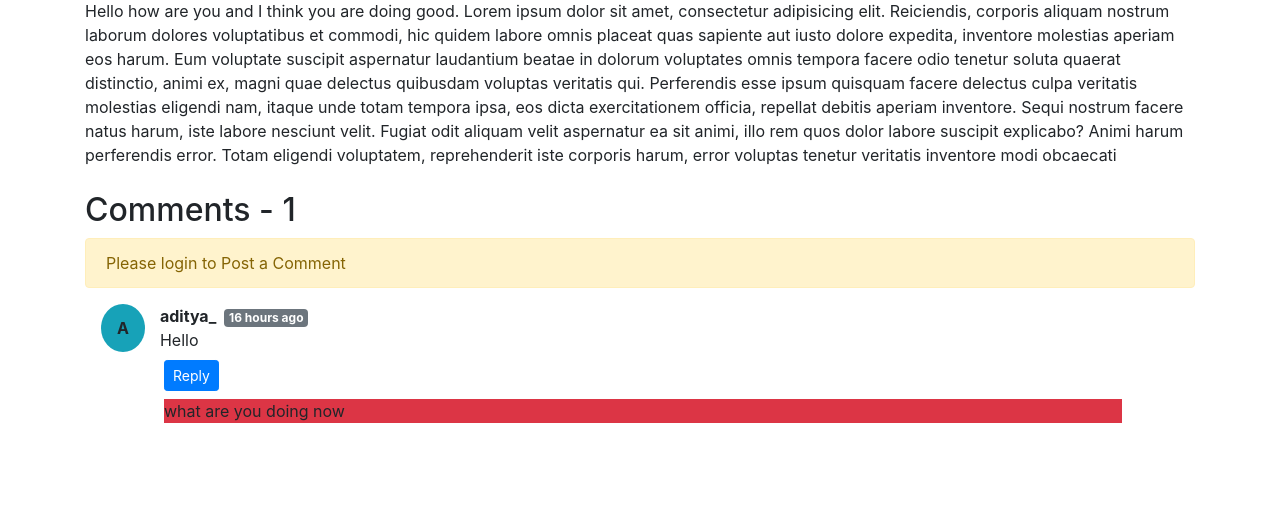
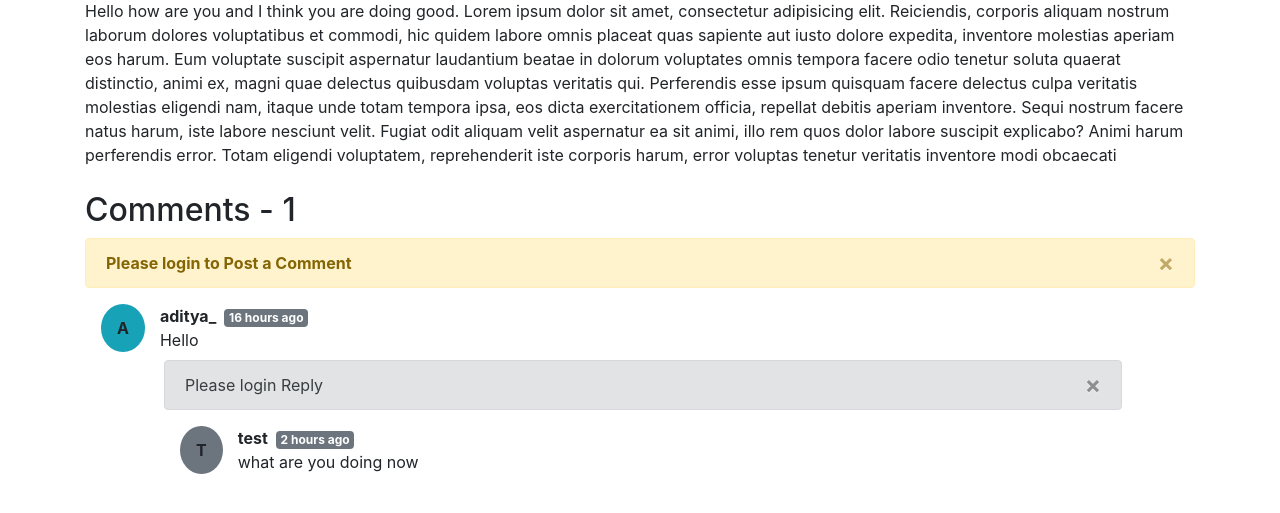
Before and after one commit to adityakashyap5047/django-cwh, a Django app: a page that uses MyCoder/templates/blog/blogPost.html in a window 1280 px wide. Shown: the part 184-697 px from the top of the page. Run offline with Django 5.2, Linux system fonts and the light colour scheme; data comes from the database, SQL or seed files in the repository; both versions use the stored data as it was after the commit.

Commit message:
designig the reply for each post

```diff
--- a/MyCoder/templates/blog/blogPost.html
+++ b/MyCoder/templates/blog/blogPost.html
@@ -20,8 +20,11 @@
         <h2>Comments - {{comments.count}}</h2>
         <div class="my-2">
             {% if not user.is_authenticated %}
-                <div class="alert alert-warning" role="alert">
-                    Please login to Post a Comment
+                <div class="alert alert-warning alert-dismissible fade show" role="alert">
+                    <strong>Please login to Post a Comment</strong>
+                    <button type="button" class="close" data-dismiss="alert" aria-label="Close">
+                      <span aria-hidden="true">&times;</span>
+                    </button>
                 </div>
             {% else %}
                 <form action="/blog/postComment" method="post">{% csrf_token %}
@@ -45,6 +48,7 @@
                 <div>{{comment.comment}}</div>
             </div>
             <div class="reply mx-5 my-2 col-md-11">
+                {% if user.is_authenticated %}
                     <button class="btn btn-primary btn-sm mb-2" type="button" data-toggle="collapse" data-target="#replyBox{{comment.sno}}" aria-expanded="false" aria-controls="replyBox{{comment.sno}}">
                         Reply
                     </button>
@@ -63,9 +67,24 @@
                             </form>
                         </div>
                     </div>
-                <div class="replies bg-danger">
+                {%else%}
+                    <div class="alert alert-secondary alert-dismissible fade show" role="alert">
+                        Please login Reply
+                        <button type="button" class="close" data-dismiss="alert" aria-label="Close">
+                        <span aria-hidden="true">&times;</span>
+                        </button>
+                    </div>
+                {% endif %}
+                <div class="replies">
                     {% for reply in replyDict|get_val:comment.sno %}
-                        {{reply.comment}} <br>
+                    <div class="row m-3">
+                        <div class="bg-secondary d-flex justify-content-center align-items-center rounded-circle p-1 px-3"><b>{{reply.user.username|slice:"0:1"|upper}}</b></div>
+                    <div class="col-md-11">
+                        <b>{{reply.user.username}}</b><span class="badge badge-secondary ml-2">{{reply.timeStamp|naturaltime}}</span>
+                        <div>{{reply.comment}}</div>
+                    </div>
+                    </div>
+                    {% comment %} {{reply.comment}} <br> {% endcomment %}
                     {% endfor %}
                 </div>
             </div>
```
Also changed, not shown: MyCoder/db.sqlite3. Lines whose indentation alone changed are shown as unchanged.
